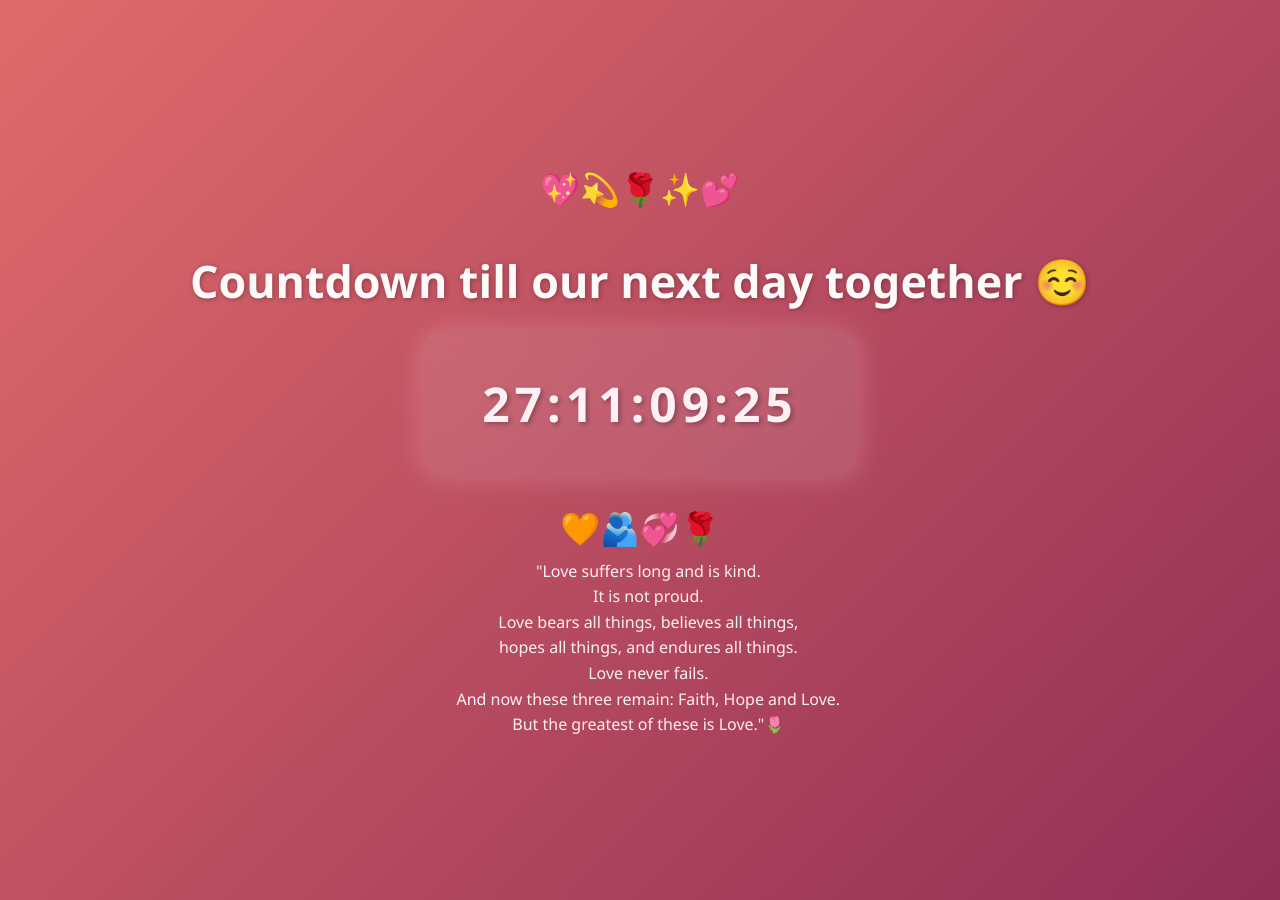
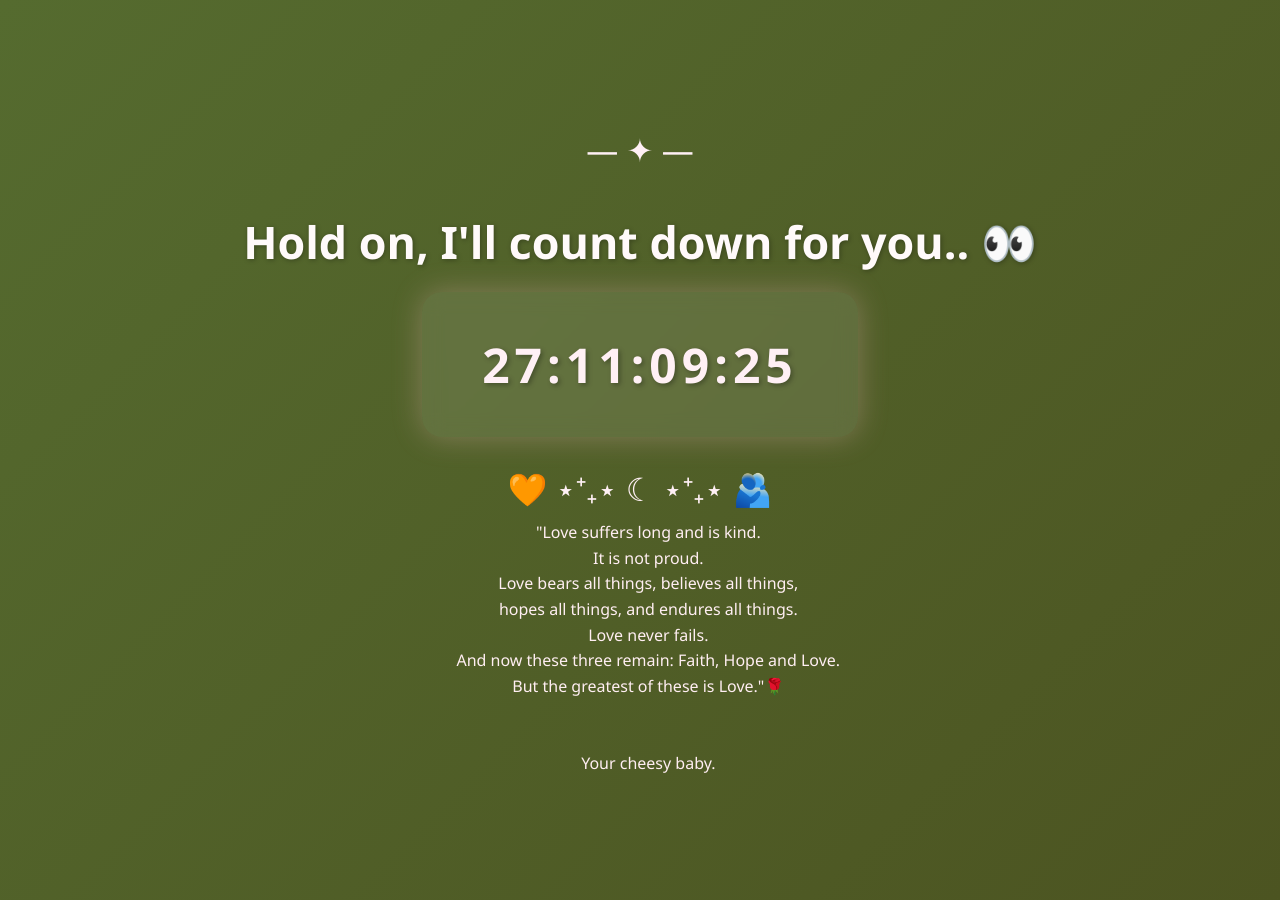
Before and after one commit to Blink196/countdown_luv, a plain HTML site: page index.html in a window 1280 px wide. Drawn offline with Linux system fonts and the light colour scheme.

Commit message:
Add files via upload

```diff
--- a/index.html
+++ b/index.html
@@ -12,7 +12,7 @@
     justify-content: center;
 
     font-family: 'Segoe UI', sans-serif;
-    background: linear-gradient(135deg, #e06b6b 0%, #912f56 100%);
+    background: linear-gradient(135deg, #556b2f 0%, #4c5421 100%);
     color: #fff0f5;
     text-align: center;
     padding: 50px 20px;
@@ -46,6 +46,12 @@
     transition: box-shadow 0.3s ease, background-color 0.3s ease;
     cursor: default;
   }
+
+  .countdown-container:active {
+    background: rgba(255, 255, 255, 0.3);
+    box-shadow: 0 0 20px 8px rgba(255, 255, 255, 0.7);
+}
+
 
   .countdown-container:hover {
     background: rgba(255, 255, 255, 0.2);
@@ -109,14 +115,14 @@ footer pre {
 
 
 
-  <div class="decorations">💖💫🌹✨💕</div>
-  <h1>Countdown till our next day together ☺️ </h1>
+  <div class="decorations">— ✦ —</div>
+  <h1>Hold on, I'll count down for you.. 👀 </h1>
 
   <div class="countdown-container">
     <div class="countdown" id="countdown">Loading...</div>
   </div>
 
-  <div class="decorations">🧡🫂💞🌹</div>
+  <div class="decorations">🧡 ⋆⁺₊⋆ ☾ ⋆⁺₊⋆ 🫂</div>
 
   <footer>
     <pre>
@@ -126,7 +132,10 @@ footer pre {
     hopes all things, and endures all things.
     Love never fails.
     And now these three remain: Faith, Hope and Love.
-    But the greatest of these is Love."🌷
+    But the greatest of these is Love."🌹
+
+
+    Your cheesy baby.
     </pre>
   </footer>
 
```
